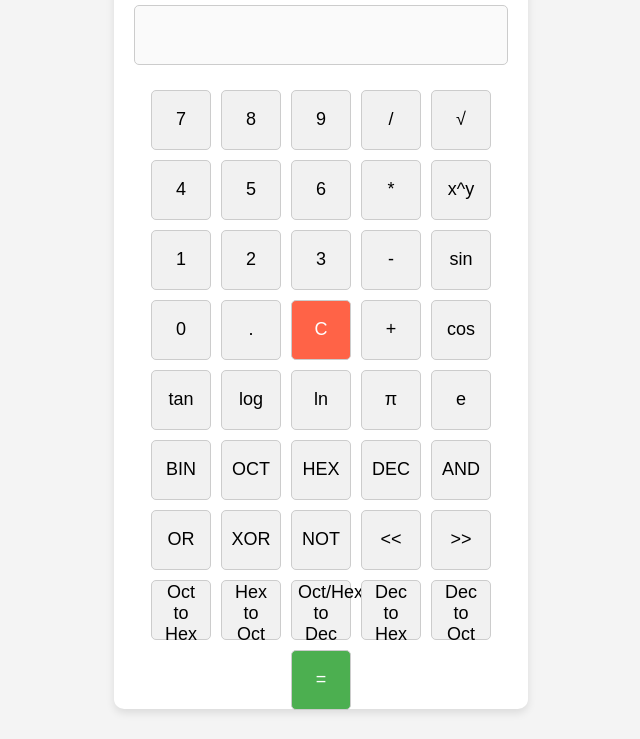
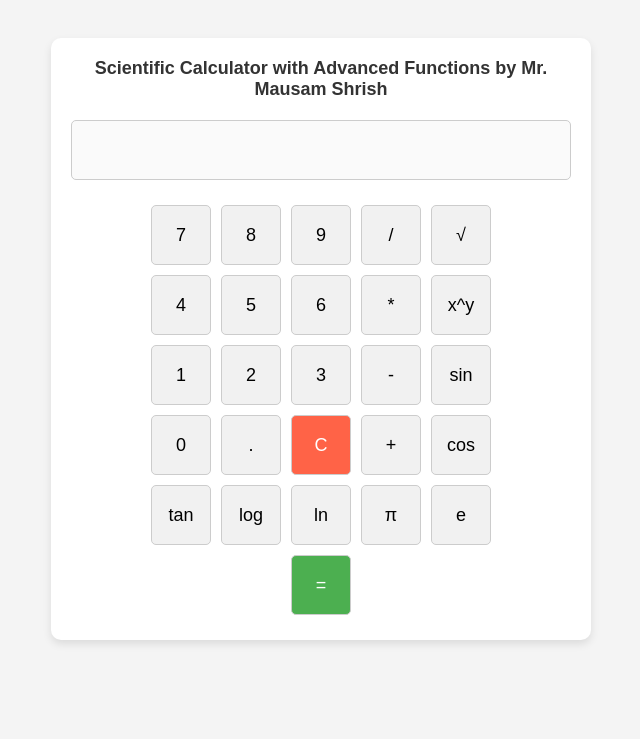
Before and after one commit to mausamshrish/Calculator, a plain HTML site: page index.html in a window 1280 px wide. Shown: the part 61-800 px from the top of the page, without its empty margins (319-959 px from the left). Drawn offline with Linux system fonts and the light colour scheme.

Commit message:
index.html

```diff
--- a/index.html
+++ b/index.html
@@ -3,7 +3,7 @@
 <head>
     <meta charset="UTF-8">
     <meta name="viewport" content="width=device-width, initial-scale=1.0">
-    <title>Advanced Calculator by Mr. Mausam Shrish</title>
+    <title>Scientific Calculator with Advanced Functions by Mr. Mausam Shrish</title>
     <style>
         /* Basic reset */
         body, html {
@@ -93,7 +93,7 @@
 <body>
 
 <div class="calculator-container">
-    <div class="name">Advanced Calculator by Mr. Mausam Shrish</div> <!-- Developer's name -->
+    <div class="name">Scientific Calculator with Advanced Functions by Mr. Mausam Shrish</div> <!-- Developer's name -->
     <input type="text" id="result" disabled>
 
     <!-- Calculator buttons -->
@@ -133,31 +133,6 @@
         <button onclick="appendToResult('e')">e</button>
     </div>
 
-    <!-- Programmer Mode buttons -->
-    <div class="button-row">
-        <button onclick="appendToResult('0b')">BIN</button>
-        <button onclick="appendToResult('0o')">OCT</button>
-        <button onclick="appendToResult('0x')">HEX</button>
-        <button onclick="appendToResult('0')">DEC</button>
-        <button onclick="appendToResult('&')">AND</button>
-    </div>
-    <div class="button-row">
-        <button onclick="appendToResult('|')">OR</button>
-        <button onclick="appendToResult('^')">XOR</button>
-        <button onclick="appendToResult('~')">NOT</button>
-        <button onclick="appendToResult('<<')"><<</button>
-        <button onclick="appendToResult('>>')">>></button>
-    </div>
-
-    <!-- Conversion buttons -->
-    <div class="button-row">
-        <button onclick="convertToHex()">Oct to Hex</button>
-        <button onclick="convertToOct()">Hex to Oct</button>
-        <button onclick="convertToDecimal()">Oct/Hex to Dec</button>
-        <button onclick="convertToHexFromDec()">Dec to Hex</button>
-        <button onclick="convertToOctFromDec()">Dec to Oct</button>
-    </div>
-
     <div class="button-row">
         <button onclick="calculateResult()" class="equal">=</button>
     </div>
@@ -190,14 +165,13 @@
             result = result.replace(/pi/g, 'Math.PI');
             result = result.replace(/e/g, 'Math.E');
 
-            // Replace programmer functions with JavaScript equivalents
-            result = result.replace(/0b[01]+/g, function(match) { return parseInt(match, 2); }); // Convert BIN to DEC
-            result = result.replace(/0o[0-7]+/g, function(match) { return parseInt(match, 8); }); // Convert OCT to DEC
-            result = result.replace(/0x[a-fA-F0-9]+/g, function(match) { return parseInt(match, 16); }); // Convert HEX to DEC
+            // Now evaluate the mathematical expression
+            document.getElementById("result").value = eval(result);
+        } catch (e) {
+            document.getElementById("result").value = 'Error';
+        }
+    }
+</script>
 
-            // Perform bitwise operations
-            result = result.replace(/([01]+)&([01]+)/g, function(match, p1, p2) { return parseInt(p1, 2) & parseInt(p2, 2); });
-            result = result.replace(/([01]+)\|([01]+)/g, function(match, p1, p2) { return parseInt(p1, 2) | parseInt(p2, 2); });
-            result = result.replace(/([01]+)\^([01]+)/g, function(match, p1, p2) { return parseInt(p1, 2) ^ parseInt(p2, 2); });
-            result = result.replace(/~([01]+)/g, function(match, p1) { return (~parseInt(p1, 2)) >>> 0; });
-            result = result.replace(/([01
+</body>
+</html>
```
